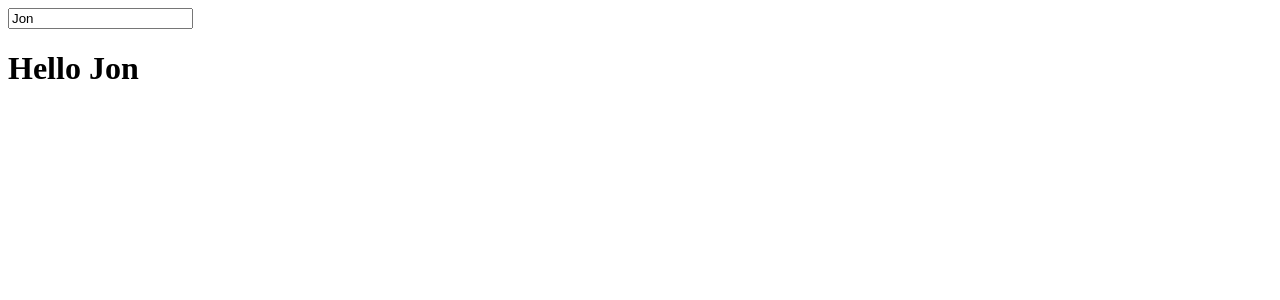
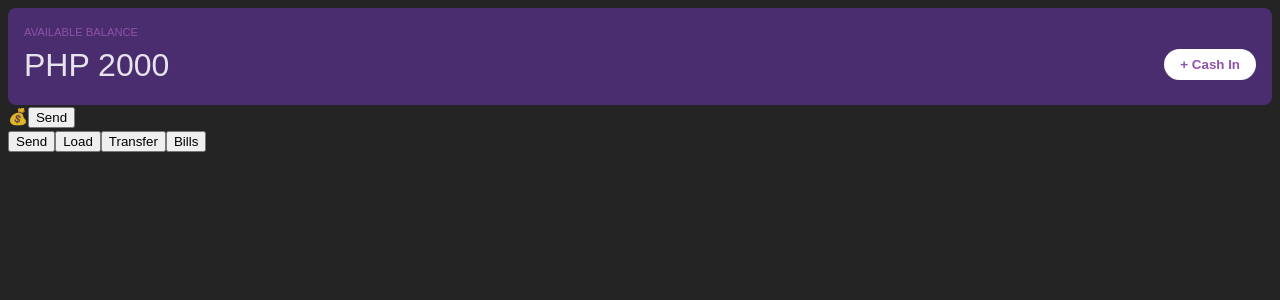
Before and after one commit to JonDmc/vuejs-app, a Vue app: page / in a window 1280 px wide. Shown: the top 300 px of the page. Built offline with nearby package versions, Linux system fonts and the light colour scheme.

Commit message:
AvailableBalance component

```diff
--- a/src/App.vue
+++ b/src/App.vue
@@ -29,7 +29,7 @@ import HelloWorld from './components/HelloWorld.vue'
 }
 </style> -->
 
-<script setup>
+<!-- <script setup>
 import { computed, reactive, ref } from 'vue';
 
 // const name = ref('Jon')
@@ -49,6 +49,24 @@ const greetings = computed(() => {
 
 <template>
   <input type="text" v-model="data.name" />
-  <!-- <h1>Hello, {{ name }}</h1> -->
   <h1>{{ greetings }}</h1>
+</template> -->
+
+<script setup>
+import AvailableBalance from './components/AvailableBalance.vue'
+import ServiceButton from './components/ServiceButton.vue'
+</script>
+
+<template>
+  <div>
+    <AvailableBalance />
+    <div>
+      <ServiceButton icon-name="Send" />
+      <!-- <ServiceButton>Send</ServiceButton> -->
+      <button>Send</button>
+      <button>Load</button>
+      <button>Transfer</button>
+      <button>Bills</button>
+    </div>
+  </div>
 </template>
--- /dev/null
+++ b/src/components/AvailableBalance.vue
@@ -0,0 +1,44 @@
+<template>
+    <div class="container">
+        <header>Available Balance</header>
+        <div class="values">
+            <p>PHP 2000</p>
+            <button>+ Cash In</button>
+        </div>
+    </div>
+</template>
+
+<style scoped>
+.container {
+    background-color: var(--primary-dark-color);
+    border-radius: 0.5rem;
+    padding: 1rem;
+}
+
+header {
+    color: var(--primary-color);
+    text-transform: uppercase;
+    font-size: 0.7rem;
+}
+
+.values {
+    display: flex;
+    flex-wrap: nowrap;
+    justify-content: space-between;
+    align-items: center;
+}
+
+p {
+    font-size: 2rem;
+    margin: 0;
+}
+
+button {
+    padding: 0.5rem 1rem;
+    border-radius: 3rem;
+    background-color: #fff;
+    color: var(--primary-color);
+    font-weight: 600;
+    border: 0;
+}
+</style>
--- /dev/null
+++ b/src/components/ServiceButton.vue
@@ -0,0 +1,24 @@
+<script setup>
+import { defineProps } from 'vue';
+
+const props = defineProps({
+    iconName: String
+})
+
+</script>
+
+<template>
+    <div>
+        <span>💰</span>
+        <button>{{ props.iconName }}</button>
+    </div>
+</template>
+
+<!-- <template>
+    <div>
+        <span>
+            <slot name="icon"/>
+        </span>
+        <button><slot/></button>
+    </div>
+</template> -->
--- a/src/main.js
+++ b/src/main.js
@@ -1,5 +1,5 @@
 import { createApp } from 'vue'
-// import './style.css'
+import './style.css'
 import App from './App.vue'
 
 createApp(App).mount('#app')
--- a/src/style.css
+++ b/src/style.css
@@ -1,4 +1,4 @@
-:root {
+/* :root {
   font-family: Inter, system-ui, Avenir, Helvetica, Arial, sans-serif;
   line-height: 1.5;
   font-weight: 400;
@@ -86,4 +86,28 @@ button:focus-visible {
   button {
     background-color: #f9f9f9;
   }
+} */
+:root {
+  --font-family: Nunito, sans-serif;
+  --primary-color: #9051a8;
+  --primary-dark-color: #4a2d6e;
+  --primary-darker-color: #0d163a;
+  --secondary-color: #00b2c4;
+  --secondary-dark-color: #00809e;
+  --dark-color: #191919;
+  --light-color: #ffffff;
+
+  font-family: var(--font-family);
+  line-height: 1.5;
+  font-weight: 400;
+
+  color-scheme: light dark;
+  color: rgba(255, 255, 255, 0.87);
+  background-color: #242424;
+
+  font-synthesis: none;
+  text-rendering: optimizeLegibility;
+  -webkit-font-smoothing: antialiased;
+  -moz-osx-font-smoothing: grayscale;
+  -webkit-text-size-adjust: 100%;
 }
```
